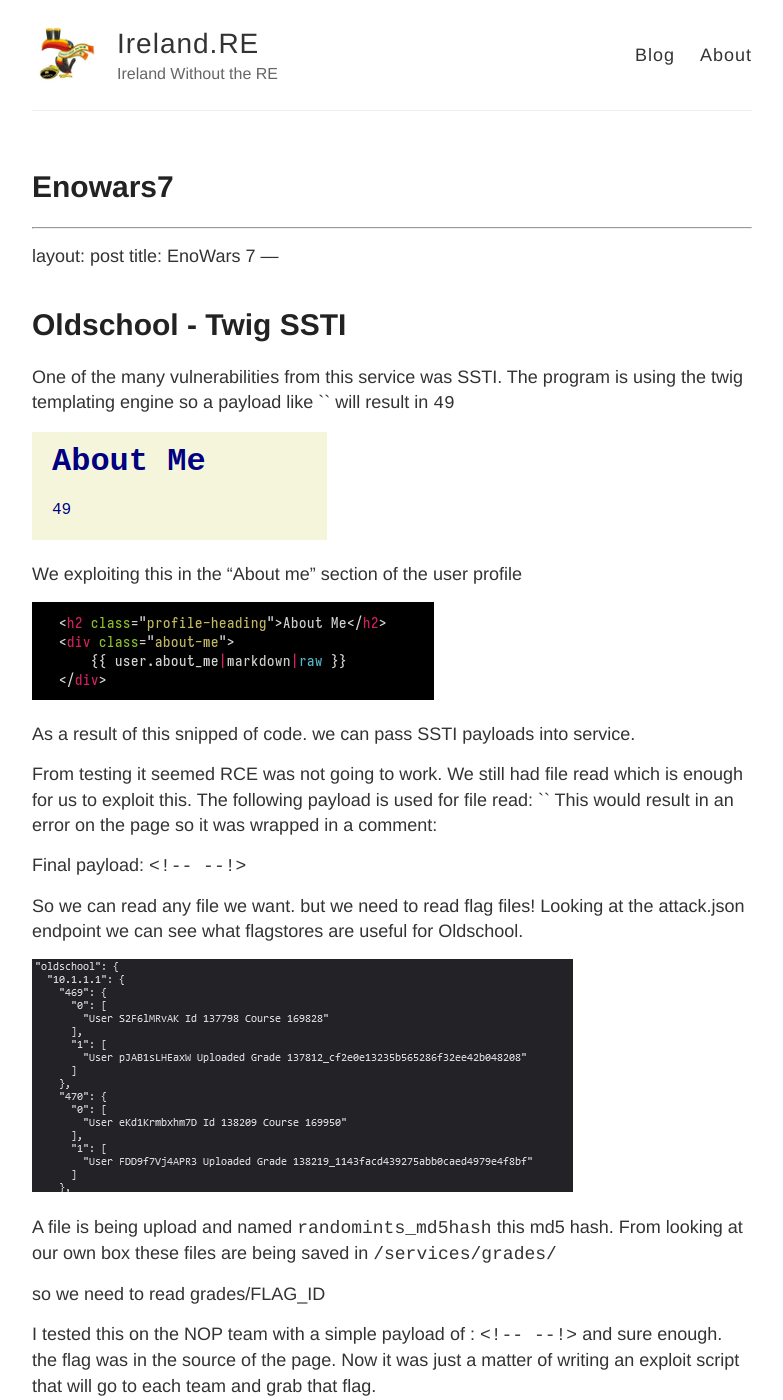
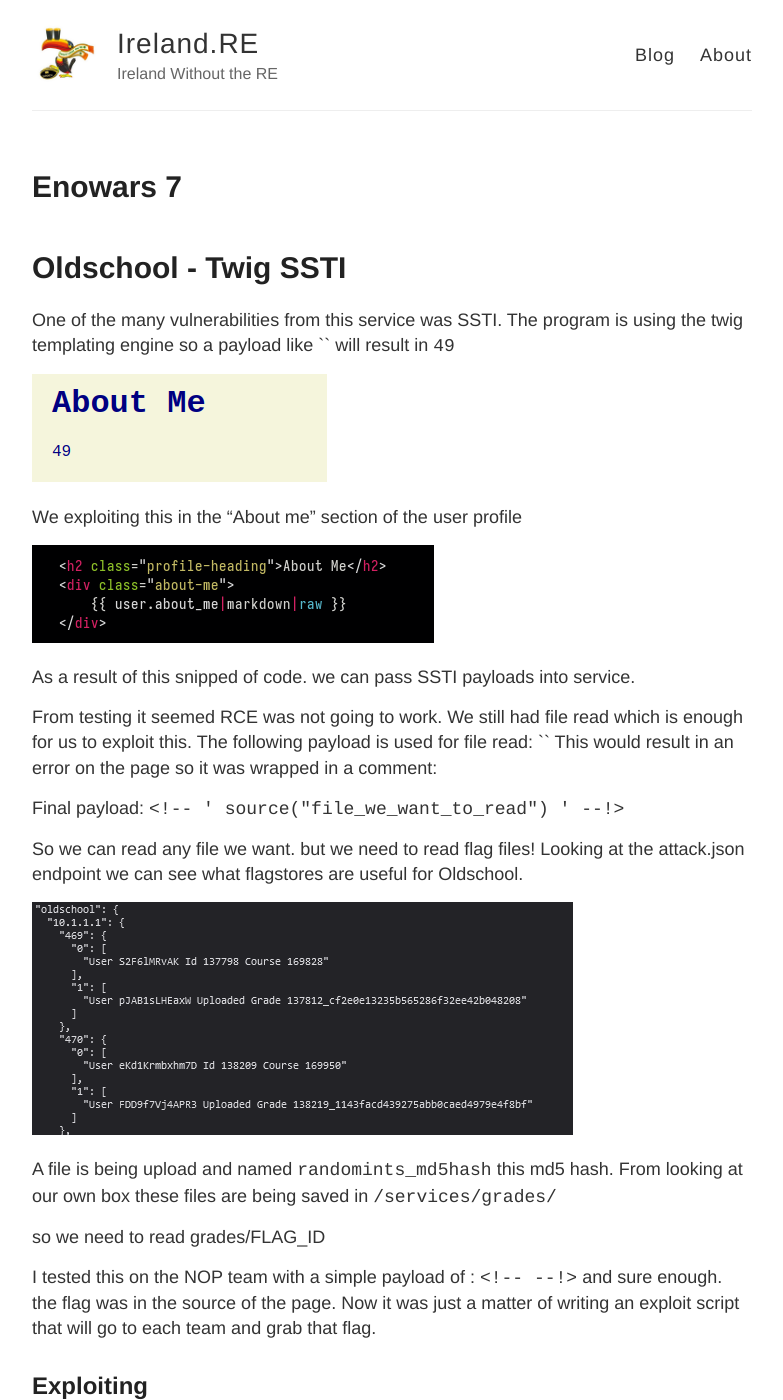
Before and after one commit to Finneyyy/ECSCIreland.github.io, a Jekyll site: the page built from _posts/2023-7-22-Enowars7.md, in a window 1280 px wide and 1400 px high. Shown: the whole window, without its empty margins (248-1031 px from the left). Built offline with Jekyll 4.4.1, drawn with Linux system fonts in a browser that asks for light colours; our own code applies the rules of GitHub Pages for plain Markdown files.

```diff
--- a/_posts/2023-7-22-Enowars7.md
+++ b/_posts/2023-7-22-Enowars7.md
@@ -1,12 +1,7 @@
-
-
-
 ---
 layout: post
-title: EnoWars 7
+title: Enowars 7
 ---
-
-
 
 # Oldschool - Twig SSTI
 
@@ -24,7 +19,7 @@ From testing it seemed RCE was not going to work. We still had file read which i
 `{{ source("grades/file_to_read") }}`
 This would result in an error on the page so it was wrapped in a comment:
 
-Final payload: `<!-- {{ source("file_we_want_to_read") }} --!>`
+Final payload: `<!-- '{{' source("file_we_want_to_read") '}}' --!>`
 
 
 
```
